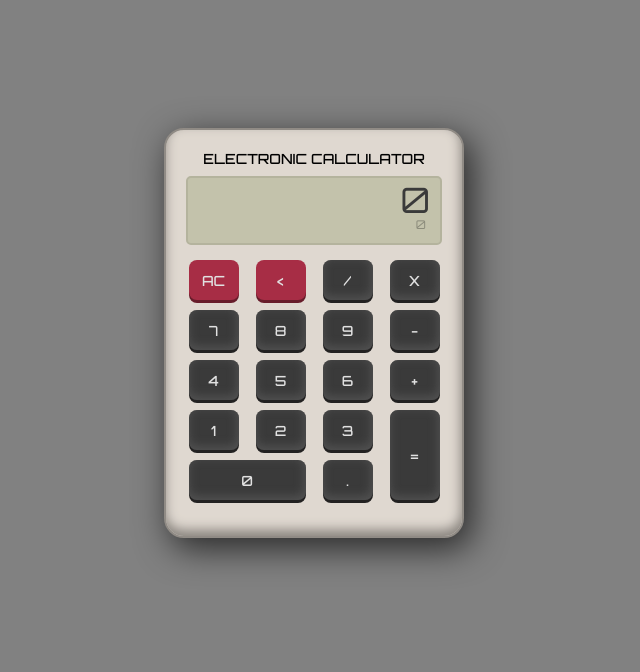
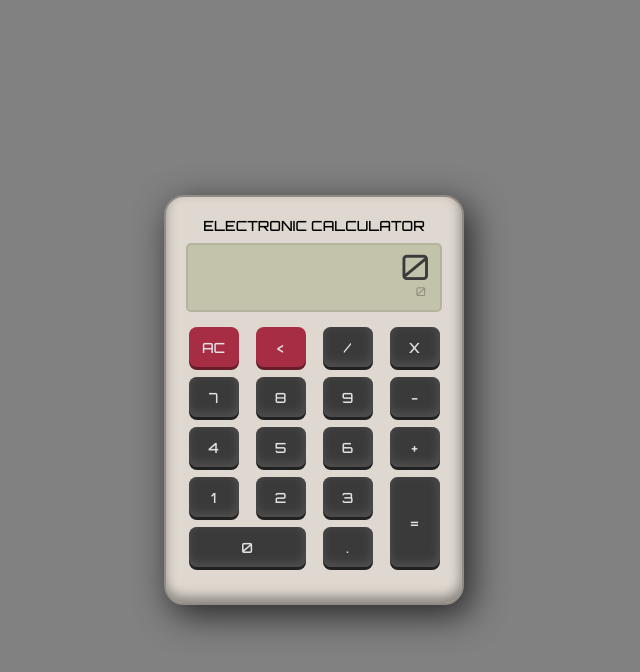
Before and after one commit to Ketsamesama/React.js-calculator, a React (Create React App) app: page / in a window 1280 px wide. Shown: the top 672 px of the page, without its empty margins (326-966 px from the left). Built offline with nearby package versions, Linux system fonts and the light colour scheme; the HTML template or start-up script is replaced by a standard one.

Commit message:
corrected the layout

```diff
--- a/src/App.css
+++ b/src/App.css
@@ -16,6 +16,13 @@ code {
     monospace;
 }
 
+.app {
+  min-width: 100vw;
+  min-height: 100vh;
+  display: flex;
+  justify-content: center;
+  align-items: center;
+}
 
 button {
   padding: 0;
--- a/src/App.tsx
+++ b/src/App.tsx
@@ -4,7 +4,7 @@ import Calc from './components/Calc';
 import './App.css';
 
 const App = () => (
-  <div className="App">
+  <div className="app">
     <Calc />
   </div>
 );
--- a/src/components/style.scss
+++ b/src/components/style.scss
@@ -2,9 +2,6 @@
   font-family: 'Orbitron', sans-serif;
   height: 410px;
   width: 300px;
-  margin-top: 10%;
-  margin-left: auto;
-  margin-right: auto;
   background-color: #dfd8d0;
   border: 2px solid #908b85;
   border-radius: 20px;
--- a/src/store/slices/slice.ts
+++ b/src/store/slices/slice.ts
@@ -1,7 +1,8 @@
 import { createSlice, PayloadAction } from '@reduxjs/toolkit';
 
 import { checkOperatorRepeat } from './helpers';
-import { IState, IAction } from './types';
+import type { IState, IAction } from './types';
+import { type } from 'types';
 
 const initialState: IState = {
   value: '0',
@@ -18,7 +19,7 @@ export const slice = createSlice({
       const value = action.payload.value;
 
       switch (action.payload.type) {
-        case 'digits':
+        case type.digits:
           if (state.value.length === 8) {
             state.result = '0';
             state.value = '0';
@@ -42,7 +43,7 @@ export const slice = createSlice({
             state.history += value;
           }
           break;
-        case 'operator':
+        case type.operator:
           state.prevOperator.push(value);
           if (value === '=') {
             if (state.prevOperator[state.prevOperator.length - 2] === '=') {
@@ -69,7 +70,7 @@ export const slice = createSlice({
             }
           }
           break;
-        case 'special':
+        case type.special:
           switch (value) {
             case 'ac':
               state.value = '0';
@@ -88,7 +89,7 @@ export const slice = createSlice({
               if (state.value.slice(-1) === '.') {
                 break;
               } else {
-                state.result += ',';
+                state.result += value;
                 state.value += value;
                 state.history += value;
               }
```
